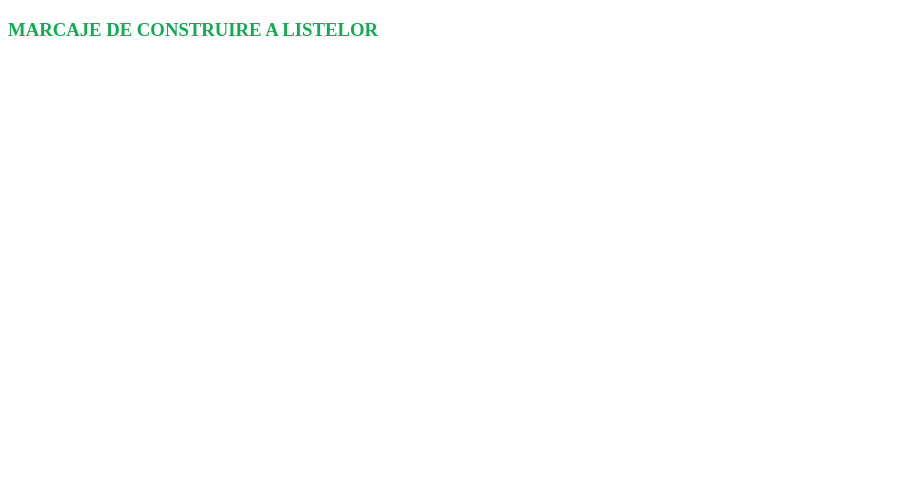
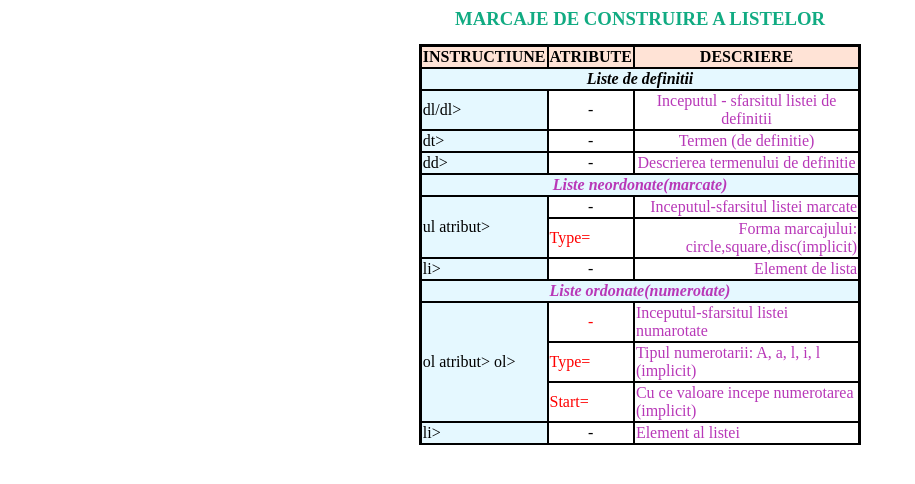
Before and after one commit to eNv1az/Marcaje-liste, a plain HTML site: page index.html in a window 1280 px wide. Shown: the whole page, without its empty margins (0-915 px from the left). Drawn offline with Linux system fonts and the light colour scheme.

Commit message:
Add files via upload

```diff
--- a/css/style.css
+++ b/css/style.css
@@ -1,3 +1,46 @@
 h3{
-    color: #11ab53;
+    color: #11ab82;
+    text-align: center;
+    margin: 0px;
+    margin-bottom: 14px;
 }
+table{
+    border-collapse: collapse;
+width: 35%;
+    border: 3px;
+    border-bottom: 2px;
+    border-style: solid;
+    margin: auto;
+}
+
+td,th {
+
+    border-color: black;
+    border: 2px solid;
+
+}
+.purple{
+    color: rgb(184, 56, 184);
+    border-color: black;
+}
+.red{
+    color: red;
+    border-color: black;
+}
+.blue{
+    background-color: rgb(229, 248, 255);
+}
+.bej{
+    background-color: rgb(255, 227, 214);
+}
+#center{
+    text-align: center;
+}
+#right{
+    text-align: right;
+}
+
+#sus{
+margin-top: 0px;
+padding-top: 0px;
+}
--- a/index.html
+++ b/index.html
@@ -1,10 +1,74 @@
 <!DOCTYPE html>
 <html lang="en">
+
 <head>
-    <title>Document</title>
+    <title>Marcaje de construire a listelor</title>
     <link rel="stylesheet" href="css/style.css">
 </head>
+
 <body>
     <h3>MARCAJE DE CONSTRUIRE A LISTELOR</h3>
+    <table>
+        <tr class="bej">
+            <th>INSTRUCTIUNE</th>
+            <th>ATRIBUTE</th>
+            <th>DESCRIERE</th>
+        </tr>
+        <tr>
+            <th colspan="3" class="blue"><i>Liste de definitii</i></th>
+        </tr>
+        <tr>
+            <td class="blue"> dl/dl> </td>
+            <td id="center">-</td>
+            <td class="purple" id="center">Inceputul - sfarsitul listei de definitii</td>
+        </tr>
+        <tr>
+            <td class="blue"> dt></td>
+            <td id="center">-</td>
+            <td class="purple" id="center">Termen (de definitie)</td>
+        </tr>
+        <tr>
+            <td class="blue">dd></td>
+            <td id="center">-</td>
+            <td class="purple" id="center">Descrierea termenului de definitie</td>
+        </tr>
+        <tr>
+            <th colspan="3" class="blue"><i class="purple">Liste neordonate(marcate)</i></th>
+        </tr>
+        <tr>
+            <td rowspan="2" class="blue">ul atribut></td>
+            <td id="center">-</td>
+            <td class="purple" id="right">Inceputul-sfarsitul listei marcate</td>
+        </tr>
+        <tr>
+            <td class="red">Type=</td>
+            <td class="purple" id="right">Forma marcajului: circle,square,disc(implicit)</td>
+        </tr>
+        <tr>
+            <td class="blue">li></td>
+            <td id="center">-</td>
+            <td class="purple" id="right">Element de lista</td>
+        </tr>
+        <tr><th colspan="3" class="blue"><i class="purple">Liste ordonate(numerotate)</i></th></tr>
+        <tr>
+            <td rowspan="3" class="blue">ol atribut> ol></td>
+            <td class="red" id="center">-</td>
+            <td class="purple">Inceputul-sfarsitul listei numarotate</td>
+        </tr>
+        <tr>
+            <td class="red">Type=</td>
+            <td class="purple">Tipul numerotarii: A, a, l, i, l (implicit)</td>
+        </tr>
+<tr>
+    <td class="red">Start=</td>
+    <td class="purple">Cu ce valoare incepe numerotarea (implicit)</td>
+</tr>
+<tr>
+    <td class="blue">li></td>
+    <td id="center">-</td>
+    <td class="purple">Element al listei</td>
+</tr>
+    </table>
 </body>
+
 </html>
```
